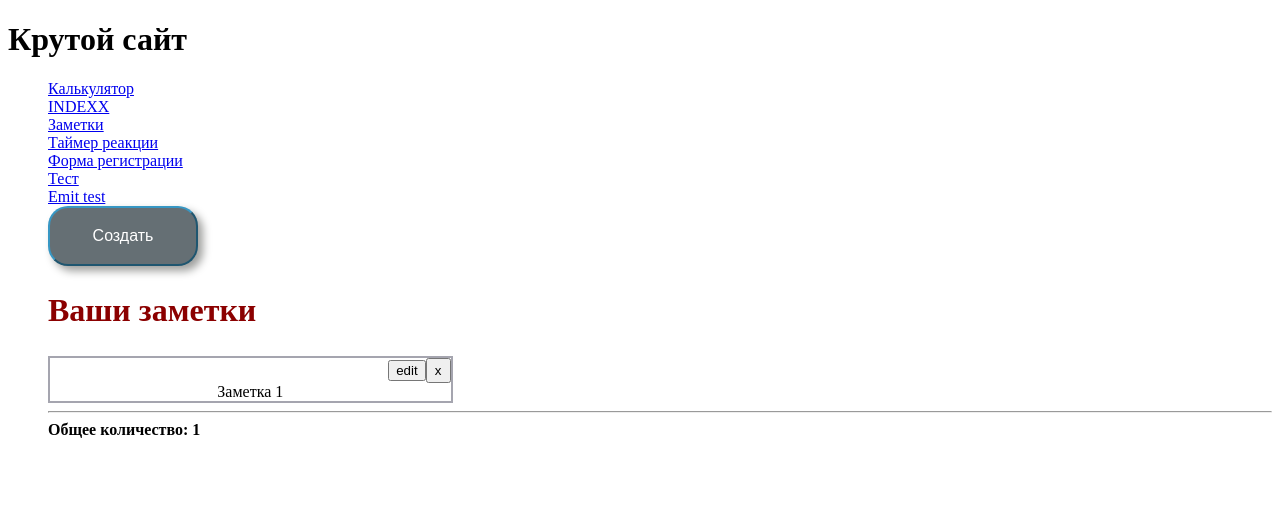
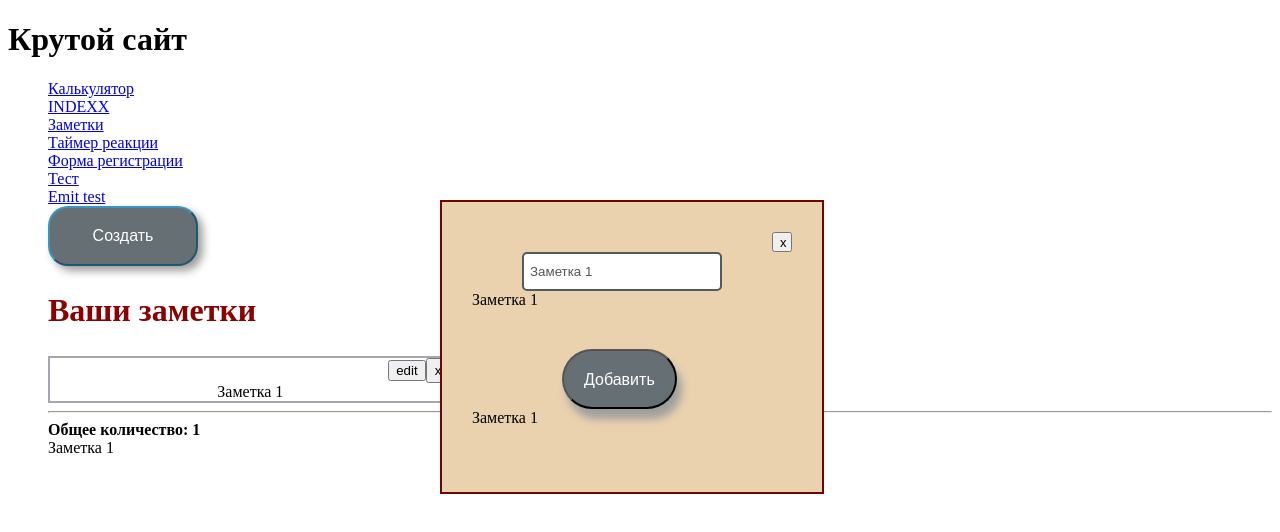
Before and after one commit to Respublicanec/nuxtproject, a Nuxt app: page /notes in a window 1280 px wide. Both pictures are taken after a click on the button "edit". Shown: the top 532 px of the page. Built offline with nearby package versions, Linux system fonts and the light colour scheme.

Commit message:
refactoring base input

```diff
--- a/components/BaseInput.vue
+++ b/components/BaseInput.vue
@@ -2,21 +2,26 @@
   <div>
     <input
       :class="['just-input', { colorChangeInput }]"
-      :type="typeText"
       placeholder="Введитетекст заметки"
-      v-model="textInput"
+      :value="modelValue"
       @input="oneChange"
     />
+    <div>{{ modelValue }}</div>
   </div>
 </template>
 
 <script setup>
 const emit = defineEmits(["textNoteModal"]);
 
-const textInput = ref("");
+const props = defineProps({
+  modelValue: {
+    type: String,
+    default: "",
+  },
+});
 
-const oneChange = () => {
-  emit("textNoteModal", textInput.value);
+const oneChange = (evt) => {
+  emit("textNoteModal", evt.target.value);
 };
 </script>
 
--- a/components/ModalCreateNote.vue
+++ b/components/ModalCreateNote.vue
@@ -2,23 +2,30 @@
   <div>
     <div class="modal">
       <button class="btn-cancel" @click="emit('cancel')">x</button>
-      <BaseInput v-model="textNote" @textNoteModal="inputComponentAdd" />
+      <BaseInput :modelValue="textNote" @textNoteModal="inputComponentAdd" />
       <BaseButton class="btn-new-note" @click="addNewNote" title="Добавить" />
+      <div>{{ textNote }}</div>
     </div>
   </div>
 </template>
 
 <script setup>
+const props = defineProps({
+  textValue: {
+    type: String,
+  },
+});
+
 const emit = defineEmits(["cancel", "addNote"]);
 
-const textNoteComponent = ref("");
+const textNote = ref(props.textValue);
 
-const inputComponentAdd = (add) => {
-  textNoteComponent.value = add;
+const inputComponentAdd = (value) => {
+  textNote.value = value;
 };
 const addNewNote = () => {
-  emit("addNote", textNoteComponent.value);
-  textNoteComponent.value = "";
+  emit("addNote", textNote.value);
+  textNote.value = "";
 };
 </script>
 
--- a/pages/notes.vue
+++ b/pages/notes.vue
@@ -25,6 +25,7 @@
           v-if="visibilitiModal"
           @cancel="visibilitiModal = false"
           @addNote="handleNewNotes"
+          :textValue="editNoteProps"
         />
       </div>
 
@@ -36,7 +37,7 @@
           :style="{ backgroundColor: note.bgColor }"
         >
           <div class="contButton">
-            <button>edit</button>
+            <button @click="editNote(index)">edit</button>
             <button class="btn" @click="deleteNote(index)">x</button>
           </div>
           <span class="text"> {{ note.title }}</span>
@@ -50,6 +51,7 @@
     <hr />
     <strong>Общее количество: {{ noteCount }}</strong>
   </div>
+  <div>{{ editNoteProps }}</div>
 </template>
 
 <script setup>
@@ -62,6 +64,13 @@ const loadNotes = () => {
 
 const saveNotes = () => {
   localStorage.setItem("notes", JSON.stringify(notes.value));
+};
+
+const editNoteProps = ref();
+
+const editNote = (index) => {
+  visibilitiModal.value = true;
+  editNoteProps.value = notes.value[index].title;
 };
 
 const titleNoteValue = ref("");
```
